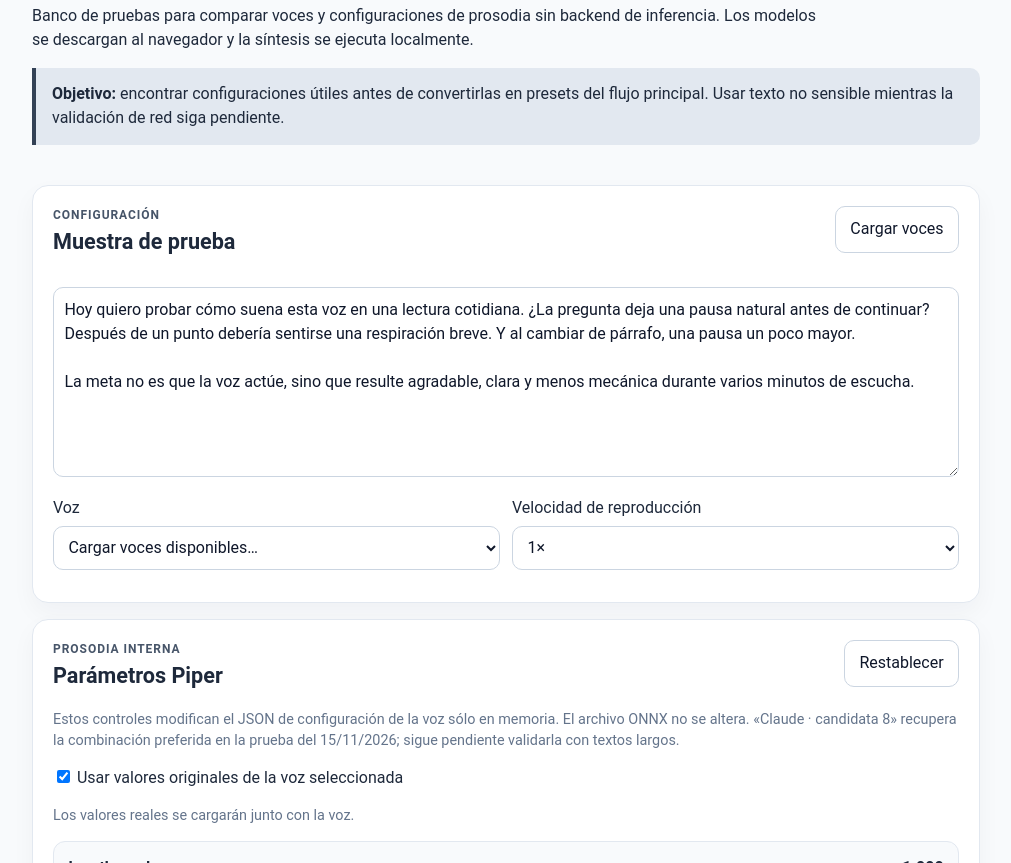
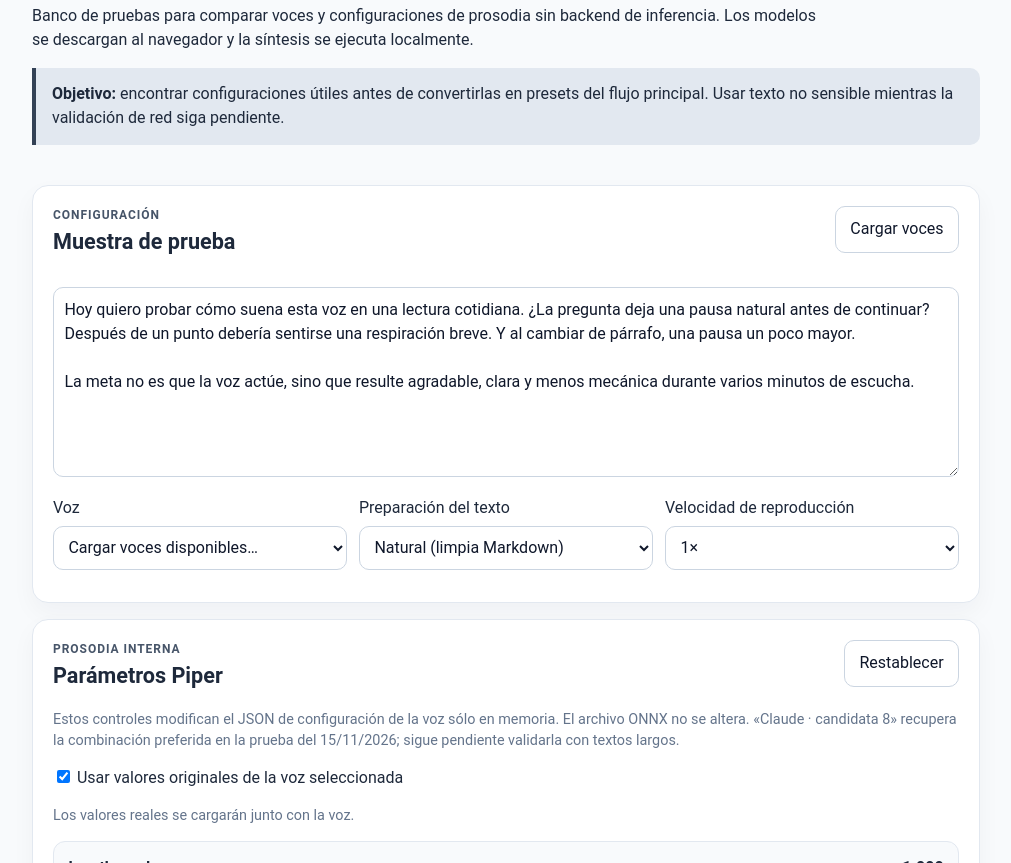
Before and after one commit to fran1599/laboratorio-client-side-processing, a plain HTML site: page experiments/voz-texto/prototype/piper-lab.html in a window 1280 px wide. Shown: the part 237-1100 px from the top of the page, without its empty margins (134-1145 px from the left). Drawn offline with Linux system fonts and the light colour scheme.

Commit message:
feat(piper): conservar modo de lectura Natural/Literal en laboratorio

```diff
--- a/experiments/voz-texto/prototype/piper-lab.html
+++ b/experiments/voz-texto/prototype/piper-lab.html
@@ -35,6 +35,12 @@ La meta no es que la voz actúe, sino que resulte agradable, clara y menos mecá
     <div class="controls">
       <label>Voz
         <select id="lab-voice"><option value="">Cargar voces disponibles…</option></select>
+      </label>
+      <label>Preparación del texto
+        <select id="lab-reading-mode">
+          <option value="natural" selected>Natural (limpia Markdown)</option>
+          <option value="literal">Literal (sin preparación)</option>
+        </select>
       </label>
       <label>Velocidad de reproducción
         <select id="lab-rate">
```
